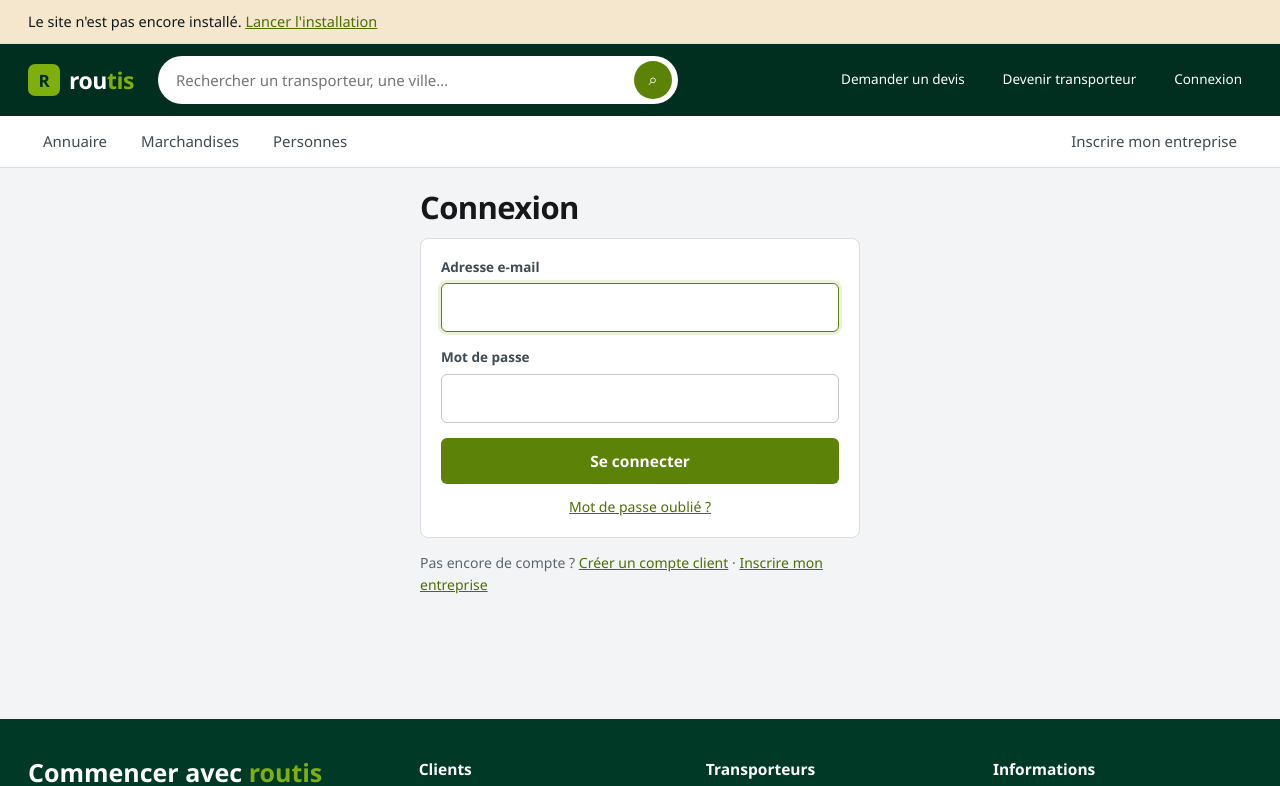
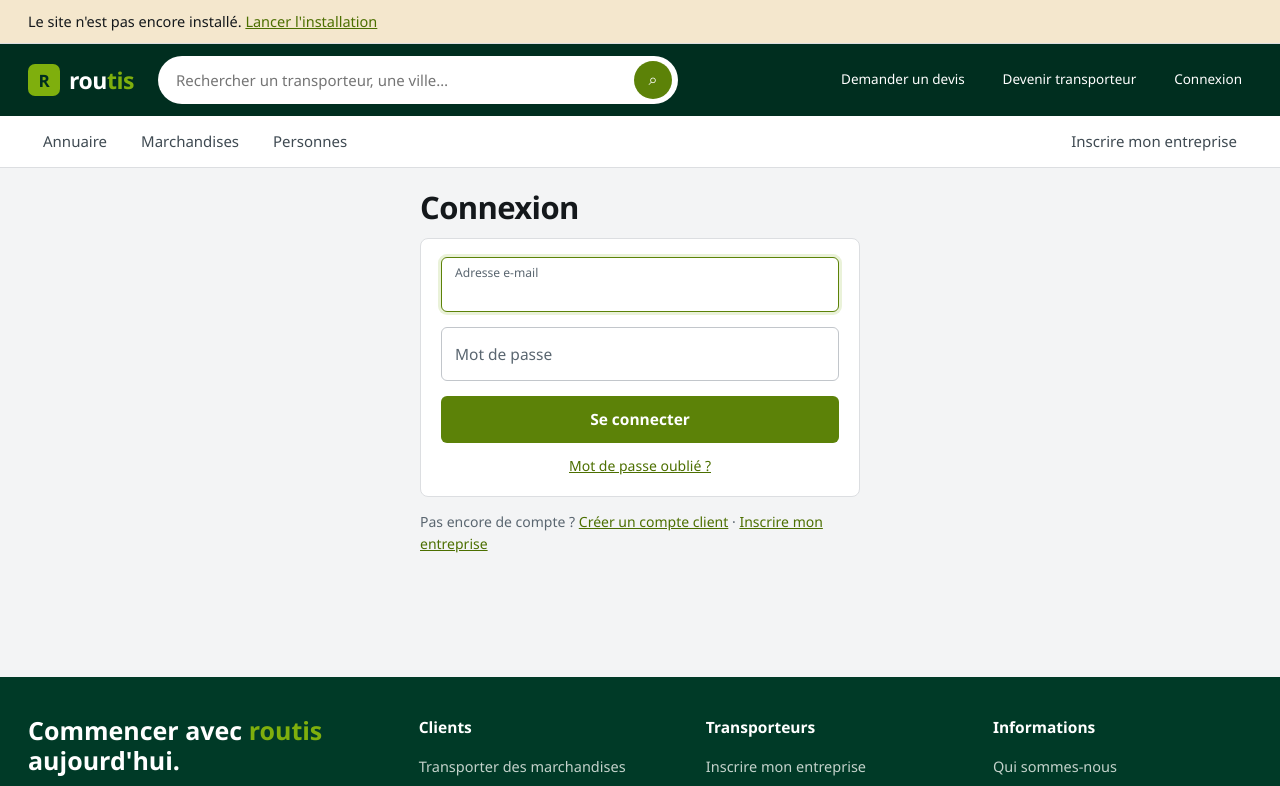
Before and after one commit to makhloufAoudia/routis, a Next.js app: page /connexion in a window 1280 px wide. Shown: the top 786 px of the page. Built offline with nearby package versions, Linux system fonts and the light colour scheme; no server answers; the database is empty.

Commit message:
Libellés flottants + largeur des champs corrigée

```diff
--- a/app/connexion/page.tsx
+++ b/app/connexion/page.tsx
@@ -49,11 +49,11 @@ export default async function Page({
         <input type="hidden" name="suite" value={sp.suite ?? ""} />
         <div className="champ">
           <label className="ch" htmlFor="email">Adresse e-mail</label>
-          <input id="email" name="email" type="email" required autoFocus />
+          <input id="email" name="email" type="email" required autoFocus placeholder=" " />
         </div>
         <div className="champ">
           <label className="ch" htmlFor="mot_de_passe">Mot de passe</label>
-          <input id="mot_de_passe" name="mot_de_passe" type="password" required />
+          <input id="mot_de_passe" name="mot_de_passe" type="password" required placeholder=" " />
         </div>
         <button className="btn pleine" type="submit">Se connecter</button>
         <p className="small" style={{ margin: "12px 0 0", textAlign: "center" }}>
--- a/app/globals.css
+++ b/app/globals.css
@@ -74,7 +74,62 @@ p{margin:0 0 12px}
 
 /* ---------- formulaires ---------- */
 label.ch{display:block;font-size:13.5px;font-weight:600;color:var(--ink-2);margin:0 0 5px}
-.ctl,input[type=text],input[type=email],input[type=tel],input[type=password],input[type=number],input[type=date],select,textarea{
+
+/* --- Libellés flottants ---------------------------------------------------
+   Le libellé occupe le champ tant qu'il est vide, puis remonte en petit dès
+   qu'on écrit. On ne l'active que si le navigateur comprend :has() ; ailleurs,
+   le libellé classique au-dessus du champ reste en place et rien ne casse. */
+@supports selector(:has(*)) {
+  .champ:has(> input:not([type=radio]):not([type=checkbox])),
+  .champ:has(> select),
+  .champ:has(> textarea){position:relative}
+
+  .champ:has(> input:not([type=radio]):not([type=checkbox])) > label.ch,
+  .champ:has(> select) > label.ch,
+  .champ:has(> textarea) > label.ch{
+    position:absolute;left:14px;top:15px;margin:0;z-index:1;
+    font-size:15.5px;font-weight:400;color:var(--ink-3);
+    max-width:calc(100% - 30px);white-space:nowrap;overflow:hidden;text-overflow:ellipsis;
+    pointer-events:none;transform-origin:left top;
+    transition:transform .13s ease,color .13s ease,font-weight .13s ease;
+  }
+
+  .champ > input:not([type=radio]):not([type=checkbox]),
+  .champ > select,
+  .champ > textarea{padding-top:23px;padding-bottom:5px}
+  .champ > textarea{padding-top:25px;min-height:124px}
+
+  /* L'indication ne s'affiche qu'une fois le champ actif : sinon elle
+     entrerait en concurrence avec le libellé. */
+  .champ > input::placeholder,
+  .champ > textarea::placeholder{color:transparent}
+  .champ > input:focus::placeholder,
+  .champ > textarea:focus::placeholder{color:var(--ink-3)}
+
+  /* Position haute : champ actif, champ rempli, ou champ qui affiche déjà
+     quelque chose de lui-même (liste déroulante, date, fichier). */
+  .champ:has(> input:focus) > label.ch,
+  .champ:has(> textarea:focus) > label.ch,
+  .champ:has(> select:focus) > label.ch,
+  .champ:has(> input:not(:placeholder-shown)) > label.ch,
+  .champ:has(> textarea:not(:placeholder-shown)) > label.ch,
+  .champ:has(> select) > label.ch,
+  .champ:has(> input[type=date]) > label.ch,
+  .champ:has(> input[type=file]) > label.ch{
+    transform:translateY(-9px) scale(.78);
+    font-weight:600;
+  }
+
+  .champ:has(> input:focus) > label.ch,
+  .champ:has(> textarea:focus) > label.ch,
+  .champ:has(> select:focus) > label.ch{color:var(--act)}
+
+  /* Un champ en erreur signale aussi par son libellé, pas seulement par sa bordure. */
+  .champ:has(> .champ-err) > label.ch{color:var(--warn)}
+}
+/* input:not([type]) : sans cette ligne, un champ sans attribut type restait
+   à la largeur par défaut du navigateur au lieu de remplir sa colonne. */
+.ctl,input:not([type]),input[type=text],input[type=email],input[type=tel],input[type=password],input[type=number],input[type=date],select,textarea{
   width:100%;padding:11px 13px;font:inherit;font-size:15.5px;color:var(--ink);
   background:#fff;border:1px solid var(--rule-2);border-radius:6px;font-family:inherit;
 }
--- a/app/installer/page.tsx
+++ b/app/installer/page.tsx
@@ -172,16 +172,16 @@ export default async function Page({
           <h2 style={{ marginTop: 0 }}>Votre compte administrateur</h2>
           <div className="champ">
             <label className="ch" htmlFor="nom">Nom complet</label>
-            <input id="nom" name="nom" required />
+            <input id="nom" name="nom" required placeholder=" " />
           </div>
           <div className="grille g2">
             <div className="champ">
               <label className="ch" htmlFor="email">Adresse e-mail</label>
-              <input id="email" name="email" type="email" required />
+              <input id="email" name="email" type="email" required placeholder=" " />
             </div>
             <div className="champ">
               <label className="ch" htmlFor="mot_de_passe">Mot de passe</label>
-              <input id="mot_de_passe" name="mot_de_passe" type="password" minLength={8} required />
+              <input id="mot_de_passe" name="mot_de_passe" type="password" minLength={8} required placeholder=" " />
               <div className="aide">8 caractères minimum.</div>
             </div>
           </div>
--- a/app/mot-de-passe-oublie/page.tsx
+++ b/app/mot-de-passe-oublie/page.tsx
@@ -59,7 +59,7 @@ export default async function Page({
           <form action={demander} className="carte">
             <div className="champ">
               <label className="ch" htmlFor="email">Adresse e-mail</label>
-              <input id="email" name="email" type="email" required autoFocus />
+              <input id="email" name="email" type="email" required autoFocus placeholder=" " />
             </div>
             <button className="btn pleine" type="submit">Envoyer le lien</button>
           </form>
--- a/app/nouveau-mot-de-passe/page.tsx
+++ b/app/nouveau-mot-de-passe/page.tsx
@@ -74,12 +74,12 @@ export default async function Page({
         <input type="hidden" name="jeton" value={sp.jeton ?? ""} />
         <div className="champ">
           <label className="ch" htmlFor="mot_de_passe">Nouveau mot de passe</label>
-          <input id="mot_de_passe" name="mot_de_passe" type="password" minLength={8} required autoFocus />
+          <input id="mot_de_passe" name="mot_de_passe" type="password" minLength={8} required autoFocus placeholder=" " />
           <div className="aide">8 caractères minimum.</div>
         </div>
         <div className="champ">
           <label className="ch" htmlFor="confirmation">Confirmation</label>
-          <input id="confirmation" name="confirmation" type="password" minLength={8} required />
+          <input id="confirmation" name="confirmation" type="password" minLength={8} required placeholder=" " />
         </div>
         <button className="btn pleine" type="submit">Enregistrer</button>
       </form>
```
Also changed, not shown: app/devis/page.tsx (+4 -4 lines), app/espace/demandes/page.tsx (+5 -5 lines), app/espace/profil/page.tsx (+5 -5 lines), app/espace/vehicules/page.tsx (+7 -7 lines), app/inscription/page.tsx (+5 -5 lines).
